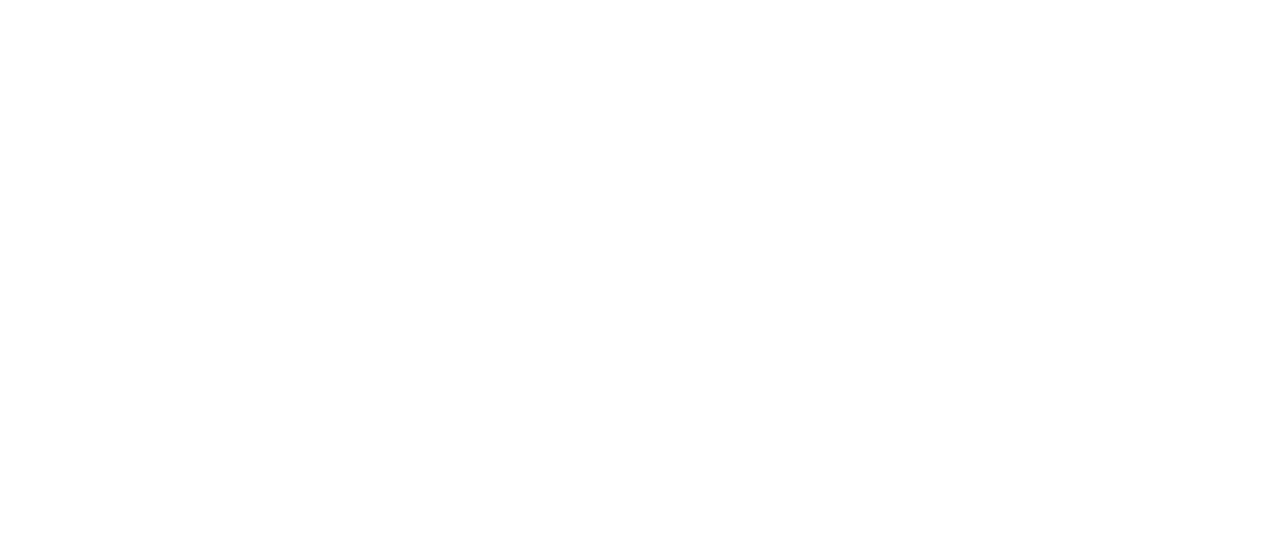
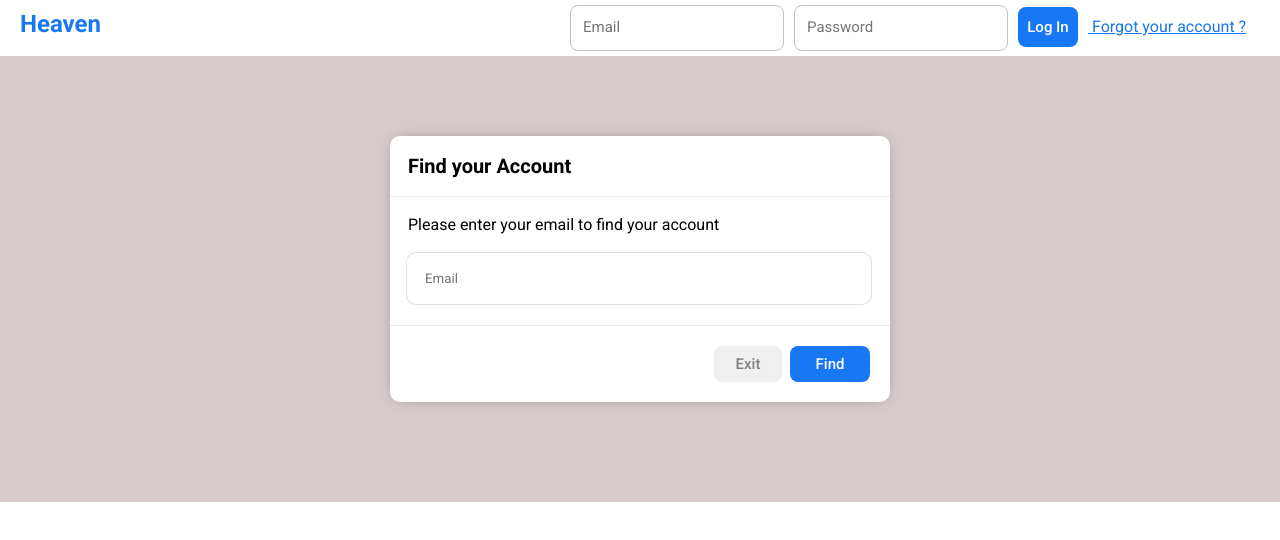
Before and after one commit to TriJt/socail-media-with-api, a React (Create React App) app in the folder client/: page /forgot in a window 1280 px wide. Before the commit this address had no page. Shown: the top 540 px of the page. Built offline with nearby package versions, Linux system fonts and the light colour scheme.

Commit message:
create page forgot pass

```diff
--- a/client/package.json
+++ b/client/package.json
@@ -14,6 +14,7 @@
     "install": "^0.13.0",
     "npm": "^8.13.1",
     "react": "^18.2.0",
+    "react-bootstrap": "^2.4.0",
     "react-dom": "^18.2.0",
     "react-router-dom": "^6.3.0",
     "react-scripts": "5.0.1",
--- a/client/src/App.js
+++ b/client/src/App.js
@@ -2,6 +2,7 @@ import Home from "./pages/home/Home"
 import Profile from "./pages/profile/Profile";
 import Login from "./pages/login/Login";
 import Register from "./pages/register/Register";
+import Forgot from "./pages/forgot/Forgot";
 import React, { useContext } from "react";
 import {
   BrowserRouter as Router,
@@ -25,6 +26,7 @@ function App() {
         <Route path="/profile/:username" element ={ <Profile />}/>
         <Route path="/login" element ={user ? <Navigate to="/"/> :<Login />} />
         <Route path="/register" element={user ? <Navigate to="/"/> :<Register />} />
+        <Route path="/forgot" element={user ? <Navigate to="/"/> :<Forgot />} />
       </Routes>
     </Router>
   );
--- a/client/src/components/topbar/TopBar.jsx
+++ b/client/src/components/topbar/TopBar.jsx
@@ -44,7 +44,7 @@ const handleFilter = async (e)=> {
     <div className='topbarContainer'>
       <div className="topbarLeft">
         <Link to = "/" style={{textDecoration: 'none'}}>
-        <span className="logo">Heavensocial</span>
+        <span className="logo">Heaven</span>
         </Link>
       </div>
       <div className="topbarCenter">
@@ -66,7 +66,7 @@ const handleFilter = async (e)=> {
         </div>
       )}
         </div>
-      {/* phần này làm về các icon gắn link của các commponent vào  */}
+      {/* Icon của các phần trong navbar  */}
 
       <div className="topbarRight">
         <div className="topbarIcons">
@@ -87,15 +87,12 @@ const handleFilter = async (e)=> {
             - Trợ giúp
             - Log out
             - Ghi chú nguồn  */}
-
-            {/* <div className="dropdownLink"> */}
           <Link to={`profile/${user.username}`}>
                   <img src={user.profilePicture
                   ? user.profilePicture
                   : "https://docsach24.co/no-avatar.png"} className="topbarImage"
                     alt='topbarimage' />
                   </Link>
-            {/* </div> */}
 
         </div>
       </div>
--- a/client/src/components/topbar/topbar.css
+++ b/client/src/components/topbar/topbar.css
@@ -14,6 +14,9 @@
     font-weight: bold;
     color: white;
     cursor: pointer;
+    display: flex;
+    align-items: center;
+    justify-content: left;
 }
 .topbarCenter{
     display:grid;
@@ -94,11 +97,7 @@
     justify-content: space-around;
     color: white ;
 }
-.topbarLink{
-    margin-right: 10px;
-    font-size: 14px;
-    cursor: pointer;
-}
+
 .topbarIcons{
     display: flex;
 }
@@ -142,3 +141,22 @@
     object-fit: cover ;
     cursor: pointer;
 }
+.navbar-ul{
+    padding: 0;
+  margin: 0;
+  padding-left: 1em;
+  background: #ffffff;
+  border: 2px solid #e5e5e5;
+  box-sizing: border-box;
+  color: #3faffa;
+  font-size: 1.3rem;
+  font-weight: 500;
+
+}
+.navbar-ul:first-child {
+    padding-top: 0.8em;
+  }
+.navbar-li{
+    list-style: none ;
+    margin-bottom: 5px;
+}
--- /dev/null
+++ b/client/src/pages/forgot/Forgot.jsx
@@ -0,0 +1,77 @@
+import React, { useState, useRef, useContext } from 'react'
+import './forgot.css'
+import VisibilityOffIcon from '@mui/icons-material/VisibilityOff';
+import VisibilityIcon from '@mui/icons-material/Visibility';
+import axios from 'axios';
+import {useNavigate } from "react-router"
+import {Link} from "react-router-dom"
+import { loginCall } from '../../apiCalls';
+import {AuthContext} from '../../context/AuthContext';
+import CircularProgress from '@mui/material/CircularProgress';
+
+// Viết code vào ngày 23 tháng 7 năm 2022
+// Trang này gồm có phần đăng nhập và phần quên mật khẩu
+// Phần quên mật khẩu sử dụng nodemailer để gửi mã code về cho email rồi check coi code đó có đúng hông
+// Nếu code đó đúng thì cho đổi mật khẩu còn sai thì yêu cầu nhập lại
+
+
+export default function Forgot() {
+  const [pass, setPass] = useState(false);
+
+  const toggleBtn = ()=> {
+    setPass(prevState => !prevState)
+  }
+
+  const email  = useRef();
+  const password = useRef();
+  const {user,isFetching, error, dispatch} = useContext(AuthContext)
+
+  const handleClick = (e) => {
+    e.preventDefault();
+    loginCall({
+      email: email.current.value,
+      password: password.current.value},dispatch )
+  };
+
+
+  return (
+    <div className="forgotDiv">
+      {/* Phần đăng nhập vào trang */}
+      <div className="forgotTop">
+      <div className="forgotTopLeft">
+      <Link to = "/" style={{textDecoration: 'none'}}>
+        <span className="logo">Heaven</span>
+        </Link>
+      </div>
+      <div className="forgotTopRight">
+      <form  onSubmit={handleClick}>
+        <input type="email" required ref ={email}className='inputLoginEmail' placeholder='Email'/>
+        <input type="pass" required ref ={password} className='inputLoginPass' placeholder='Password' />
+        <button className="buttonLoginForgot" type ="submit" disabled ={isFetching}>{isFetching ? (<CircularProgress color="white" size= "20px" /> ) : ("Log In")}</button>
+        {/* Link qua trang quên mật khẩu */}
+        <Link to={"/forgot"} className ="linkForgot"> Forgot your account ? </Link>
+        </form>
+      </div>
+
+      </div>
+      {/* Phần này là phần quên mật khẩu  */}
+      <div className="forgotBottom">
+        <div className="forgotBox">
+          <h4 className="forgotHeader"> Find your Account</h4>
+          <hr  className='hrForgot'/>
+          <p className="forgotContent">Please enter your email to find your account </p>
+          <input type="text" className="InputForgot" placeholder='Email' />
+          <hr  className='hrForgot'/>
+          {/* phần này là các button để đưa các tác vụ vào trong form */}
+          <div className="buttonForgot">
+            {/* chuyển về trang login */}
+            <button className="Exit"><Link to={"/login"} className="linkExit"> Exit</Link></button>
+            {/* Tim kiếm tài khoản trong back-end và check để hiển thị  */}
+            <button className="Find">Find</button>
+          </div>
+        </div>
+      </div>
+    </div>
+
+  )
+}
--- /dev/null
+++ b/client/src/pages/forgot/forgot.css
@@ -0,0 +1,154 @@
+
+.forgotTop{
+    height: 56px;
+    width: 100%;
+    background-color: white;
+
+}
+/* phần này là đăng nhập khi muốn */
+.forgotTop{
+    display: flex;
+    width: 100%;
+}
+.forgotTopLeft{
+    flex: 3;
+}
+.logo{
+    font-size: 24px;
+    margin-left: 20px;
+    font-weight: bold;
+    color: #1877F2;
+    display: flex;
+    align-items: center;
+    padding-top: 10px;
+}
+.forgotTopRight{
+    flex: 9;
+    display: flex;
+    align-items: center;
+}
+.inputLoginEmail{
+    height: 26px;
+    width: 188px;
+    margin-left: 250px;
+    border-radius: 8px;
+    padding: 8px 12px 10px;
+    border: 0.5px solid rgb(199, 195, 195);
+    font-size: 15px;
+}
+.inputLoginEmail:hover{
+    border: 0.5px solid #1877F2;
+}
+.inputLoginEmail:focus{
+    outline: none;
+}
+.inputLoginPass{
+    height: 26px;
+    width: 188px;
+    margin-left: 10px;
+    border-radius: 8px;
+    padding: 8px 12px 10px;
+    border: 0.5px solid rgb(199, 195, 195);
+    font-size: 15px;
+}
+.inputLoginPass:hover{
+    border: 0.5px solid #1877F2;
+}
+.inputLoginPass:focus{
+    outline: none;
+}
+.buttonLoginForgot{
+    height: 40px;
+    width: 60px;
+    margin-left: 10px;
+    border: none;
+    border-radius: 8px;
+    color: white;
+    background-color: #1877F2;
+    font-weight: 500;
+    font-size: 15px;
+}
+
+.linkForgot{
+    margin-left: 10px;
+    color: #1877F2;
+}
+
+
+
+/* phần này là để css của form lấy lại mật khẩu  */
+
+.forgotBottom{
+    background-color: rgb(214, 202, 202);
+    width: 100%;
+    height: auto;
+    display: flex;
+    align-items: center;
+    justify-content: center;
+}
+.forgotBox{
+    -webkit-box-shadow: 0px 0px 16px -8px rgba(0, 0, 0, 0.68);
+    box-shadow: 0px 0px 16px -8px rgba(0, 0, 0, 0.68);
+    width: 500px;
+    height: auto;
+    margin: 80px 0 100px 0 ;
+    background-color: white;
+    border: none;
+    border-radius: 10px;
+}
+.forgotHeader{
+    width: 100%;
+    font-weight: 900px;
+    font-size: 20px;
+    margin: 18px 16px 18px 18px;
+}
+.forgotContent{
+    padding: 18px 16px 18px 18px;
+    font-size: 16px;
+}
+.InputForgot{
+    height: auto;
+    width: 430px;
+    border: 1px solid rgba(154, 153, 153, 0.3) ;
+    border-radius: 10px;
+    padding: 18px 16px 18px 18px;
+    margin: 0 0 20px 16px;
+
+}
+.inputForgot:focus{
+    outline: none;
+}
+.hrForgot{
+    border: none ;
+    border-bottom: 0.5px solid rgb(187, 181, 181, 0.3);
+}
+.buttonForgot{
+    display: flex;
+    float: right;
+    margin: 20px 20px 20px 20px ;
+}
+.Exit{
+   width: 68px;
+   height: 36px;
+   text-align: center;
+   border: none;
+   border-radius: 8px;
+}
+.linkExit{
+    text-decoration: none ;
+    color: gray;
+    font-weight: 500;
+    font-size: 15px;
+}
+.Find{
+    width: 80px;
+    height: 36px;
+    text-align: center;
+    border: none;
+    border-radius: 8px;
+    margin: 0 0 0 8px ;
+    font-weight: 500;
+    font-size: 15px;
+    color: white;
+    background-color: #1877F2 ;
+}
--- a/client/src/pages/login/Login.jsx
+++ b/client/src/pages/login/Login.jsx
@@ -29,7 +29,7 @@ export default function Login() {
     <div className='login'>
       <div className="loginWrapper">
         <div className="loginLeft">
-            <h3 className="loginLogo">Heavensocial</h3>
+            <h3 className="loginLogo">heaven</h3>
             <span className="loginDesc">
               Connect with friends and the world around you on Heavensocial.
             </span>
@@ -57,7 +57,9 @@ export default function Login() {
               </button>
             </div>
             <button className="loginButton" type ="submit" disabled ={isFetching}>{isFetching ? (<CircularProgress color="white" size= "20px" /> ) : ("Log In")}</button>
-            <span className="loginForgot">Forgot Password? </span>
+            <Link to={"/forgot"} className='forgotPass'><p className="loginForgot">Forgot Password? </p> </Link>
+
+            <hr  className='hr-login'/>
             <Link to="/register" >
             <button className="loginRegisterButton">{isFetching ? (
                 <CircularProgress color="white" size="20px" />
@@ -66,6 +68,7 @@ export default function Login() {
               )}</button>
               </Link>
           </form>
+          <span className="content-login"> Create a Page for a celebrity, brand, or business.</span>
         </div>
       </div>
 
--- a/client/src/pages/login/login.css
+++ b/client/src/pages/login/login.css
@@ -5,6 +5,7 @@
     display: flex;
     align-items: center;
     justify-content: center;
+
 }
 
 .loginWrapper{
@@ -39,6 +40,8 @@
     display: flex;
     flex-direction: column;
     justify-content: space-between;
+    -webkit-box-shadow: 0px 0px 16px -8px rgba(0, 0, 0, 0.68);
+    box-shadow: 0px 0px 16px -8px rgba(0, 0, 0, 0.68);
 }
 
 .loginInput{
@@ -87,11 +90,20 @@
 .loginButton:disabled{
     cursor: not-allowed;
 }
+/* phần quên mật khẩu  */
 .loginForgot{
     text-align: center;
     color: #1775ee;
 }
+.forgotPass{
+    text-decoration: none ;
+    text-align: center;
 
+}
+.forgotPass .loginForgot:hover{
+    text-decoration: solid;
+
+}
 .loginRegisterButton{
     border: none;
     height: 50px;
@@ -102,3 +114,17 @@
     font-weight: 500;
     cursor: pointer;
 }
+.hr-login{
+    border: none;
+    border-bottom: 1px solid gray;
+}
+.content-login{
+    width: 100%;
+    height: 40px;
+    font-size: 16px;
+    font-weight: 400;
+    display: flex;
+    align-items: center;
+    justify-content: center;
+    margin-top: 10px;
+}
```
Also changed, not shown: 1 other file (tests, documents, lock files or other folders). Lines whose indentation alone changed are shown as unchanged.
